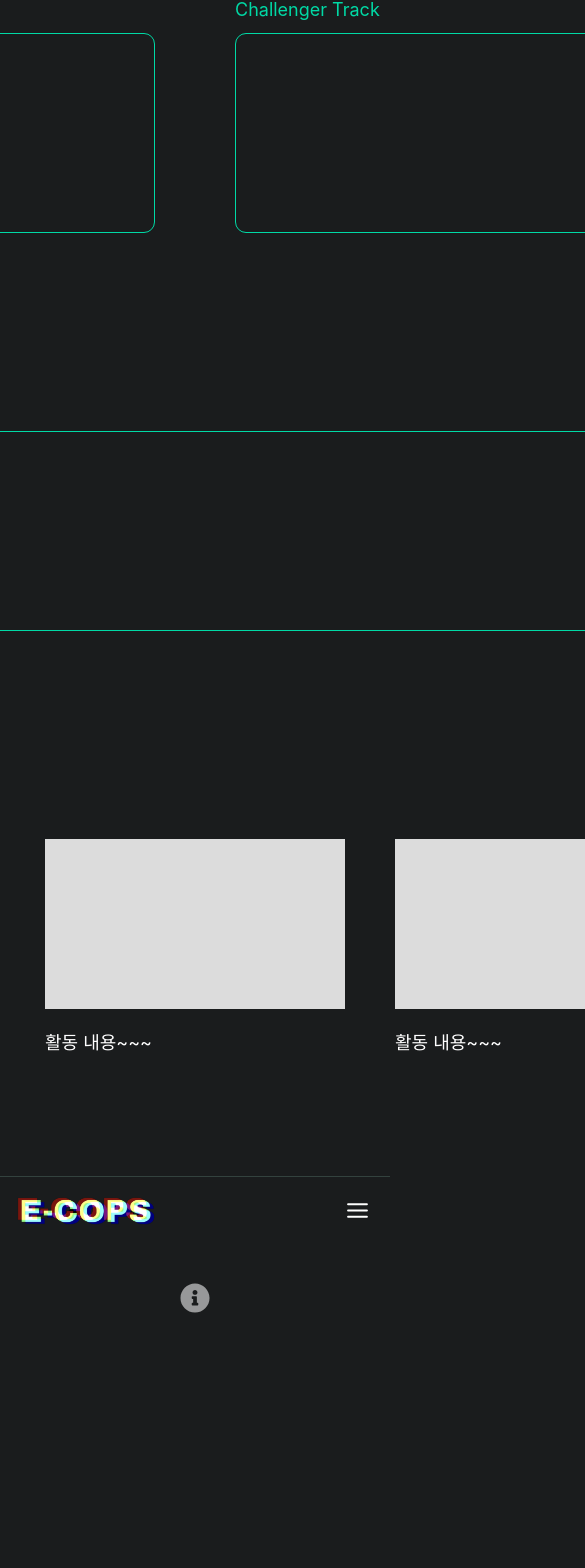
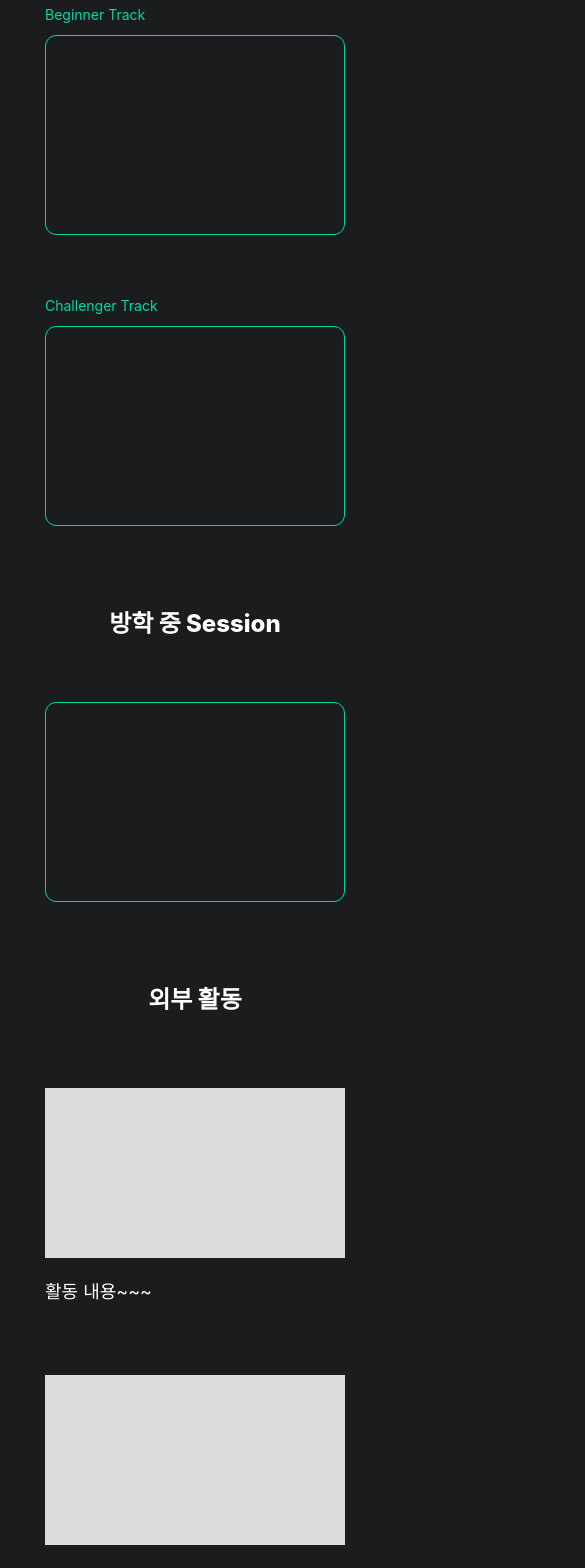
Before and after one commit to E-COPS/webv2_front, a React (Create React App) app: page /program in a window 390 px wide. Shown: the part 429-1997 px from the top of the page, 585 px wide, since content can reach past the window. Before the commit the page ends 1762 px from the top, so only its background shows below. Built offline with nearby package versions, Linux system fonts and the light colour scheme; a web font is replaced by a local one.

Commit message:
Program, Member - responsive

```diff
--- a/src/components/ProfileBox.module.css
+++ b/src/components/ProfileBox.module.css
@@ -19,3 +19,11 @@
   font-size: 15px;
   color: white;
 }
+
+/* 작은 화면 */
+@media screen and (max-width:1000px) {
+.profileImg {
+  width: 100px;
+  height: 100px;
+}
+}
--- a/src/routes/Member.js
+++ b/src/routes/Member.js
@@ -3,10 +3,15 @@ import BottomBar from '../components/BottomBar';
 import TextBox from '../components/TextBox';
 import ProfileBox from '../components/ProfileBox';
 import styles from './Member.module.css';
+import { useMediaQuery } from 'react-responsive';
 
 function Member(){
+  const isMobile = useMediaQuery({maxWidth: 1000});
+  const isNormal = useMediaQuery({minWidth: 319})
   return (
     <body>
+    {isNormal?
+    <>
     <header>
         <NavBar/>
     </header>
@@ -18,6 +23,29 @@ function Member(){
         <text className={styles.linkText}>11기</text>
       </div>
       {/* content - Executive */}
+      {isMobile?
+      <div className={styles.contentContainer}>
+      <div style={{justifyContent: 'center'}}>
+        <TextBox text={'Executive'}/>
+      </div>
+      <div className={styles.smallRowContainer}>
+        <ProfileBox text='교육부 어쩌구' img='https://encrypted-tbn0.gstatic.com/images?q=tbn:ANd9GcRoEd_TAd9zUnbOApOSfOajPL7CUmNQa8V3KQ&usqp=CAU'/>
+        <ProfileBox text='교육부 어쩌구' img='https://encrypted-tbn0.gstatic.com/images?q=tbn:ANd9GcRoEd_TAd9zUnbOApOSfOajPL7CUmNQa8V3KQ&usqp=CAU'/>
+      </div>
+      <div className={styles.smallRowContainer}>
+        <ProfileBox text='교육부 어쩌구' img='https://encrypted-tbn0.gstatic.com/images?q=tbn:ANd9GcRoEd_TAd9zUnbOApOSfOajPL7CUmNQa8V3KQ&usqp=CAU'/>
+        <ProfileBox text='교육부 어쩌구' img='https://encrypted-tbn0.gstatic.com/images?q=tbn:ANd9GcRoEd_TAd9zUnbOApOSfOajPL7CUmNQa8V3KQ&usqp=CAU'/>
+      </div>
+      <div className={styles.smallRowContainer}>
+        <ProfileBox text='교육부 어쩌구' img='https://encrypted-tbn0.gstatic.com/images?q=tbn:ANd9GcRoEd_TAd9zUnbOApOSfOajPL7CUmNQa8V3KQ&usqp=CAU'/>
+        <ProfileBox text='교육부 어쩌구' img='https://encrypted-tbn0.gstatic.com/images?q=tbn:ANd9GcRoEd_TAd9zUnbOApOSfOajPL7CUmNQa8V3KQ&usqp=CAU'/>
+      </div>
+      <div className={styles.smallRowContainer}>
+        <ProfileBox text='교육부 어쩌구' img='https://encrypted-tbn0.gstatic.com/images?q=tbn:ANd9GcRoEd_TAd9zUnbOApOSfOajPL7CUmNQa8V3KQ&usqp=CAU'/>
+        <ProfileBox text='교육부 어쩌구' img='https://encrypted-tbn0.gstatic.com/images?q=tbn:ANd9GcRoEd_TAd9zUnbOApOSfOajPL7CUmNQa8V3KQ&usqp=CAU'/>
+      </div>
+      </div>
+      :
       <div className={styles.contentContainer}>
         <div style={{width: 1000,}}>
           <TextBox text={'Executive'}/>
@@ -37,8 +65,25 @@ function Member(){
           <div style={{width: 160, height: 200, opacity: 1}}></div>
         </div>
       </div>
+      }
 
       {/* content - E-COPS Web-TF */}
+      {isMobile?
+      <div className={styles.contentContainer}>
+      <div style={{justifyContent: 'center'}}>
+        <TextBox text={'E-COPS Web-TF'}/>
+      </div>
+      <div className={styles.smallRowContainer}>
+        <ProfileBox text='고민지 남윤정 김하은' img='https://encrypted-tbn0.gstatic.com/images?q=tbn:ANd9GcRoEd_TAd9zUnbOApOSfOajPL7CUmNQa8V3KQ&usqp=CAU'/>
+      </div>
+      <div className={styles.smallRowContainer}>
+        <ProfileBox text='고민지 김유경 임영서 서아영 장하은' img='https://encrypted-tbn0.gstatic.com/images?q=tbn:ANd9GcRoEd_TAd9zUnbOApOSfOajPL7CUmNQa8V3KQ&usqp=CAU'/>
+      </div>
+      <div className={styles.smallRowContainer}>
+        <ProfileBox text='이슬 이한선' img='https://encrypted-tbn0.gstatic.com/images?q=tbn:ANd9GcRoEd_TAd9zUnbOApOSfOajPL7CUmNQa8V3KQ&usqp=CAU'/>
+      </div>
+      </div>
+      :
       <div className={styles.contentContainer}>
         <div style={{width: 1000,}}>
           <TextBox text={'E-COPS Web-TF'}/>
@@ -49,8 +94,20 @@ function Member(){
           <ProfileBox text='이슬 이한선' img='https://encrypted-tbn0.gstatic.com/images?q=tbn:ANd9GcRoEd_TAd9zUnbOApOSfOajPL7CUmNQa8V3KQ&usqp=CAU'/>
         </div>
       </div>
+      }
+
 
       {/* content - Our Members */}
+      {isMobile?
+      <div className={styles.contentContainer}>
+      <div style={{justifyContent: 'center'}}>
+        <TextBox text={'Our Members'}/>
+      </div>
+      <div style={{justifyContent: 'center', height: 'auto', marginTop: 50, paddingLeft: 20}}>
+        <text className={styles.contentText}>member member member member member member member member member member member member member member</text>
+      </div>
+      </div>
+      :
       <div className={styles.contentContainer}>
       <div style={{width: 1000,}}>
         <TextBox text={'Our Members'}/>
@@ -59,6 +116,7 @@ function Member(){
         <text className={styles.contentText}>member member member member member member member member member member member member member member</text>
       </div>
       </div>
+      }
     </main>
 
     {/* bottom bars */}
@@ -66,7 +124,10 @@ function Member(){
       <NavBar className={styles.secondNavBar}/>
       <BottomBar/>
     </footer>
-
+    </>
+    :
+    <span>Your screen is too small</span>
+    }
     </body>
   );
 }
--- a/src/routes/Member.module.css
+++ b/src/routes/Member.module.css
@@ -52,6 +52,15 @@
   margin-top: 50px;
 }
 
+.smallRowContainer{
+  display: flex;
+  flex-direction: row;
+  justify-content: space-around;
+  width: 300px;
+  height: auto;
+  margin-top: 30px;
+}
+
 .contentText {
   font-size: 16px;
 }
--- a/src/routes/Program.js
+++ b/src/routes/Program.js
@@ -1,10 +1,16 @@
 import NavBar from '../components/NavBar';
 import BottomBar from '../components/BottomBar';
 import styles from './Program.module.css';
+import { useMediaQuery } from 'react-responsive';
 
 function Program(){
+  const isMobile = useMediaQuery({maxWidth: 1000, minWidth: 320});
+  const isNormal = useMediaQuery({minWidth: 319})
+
   return (
     <body>
+    {isNormal?
+    <>
     <header>
       <NavBar/>
     </header>
@@ -14,8 +20,25 @@ function Program(){
         <text className={styles.titleText}>THE E-COPS CURRICULUM</text>
       </div>
       {/* content - 학기 중 세션 */}
+      {isMobile?
       <div className={styles.contentContainer}>
       {/* 소제목 */}
+      <div style={{justifyContent: 'center'}}>
+        <text className={styles.titleText} style={{fontSize: 24, padding: 0, margin: 0}}>학기 중 Session</text>
+      </div>
+      {/* beginner box */}
+      <div className={styles.smallRowContainer}>
+        <text className={styles.boxTitleText}>Beginner Track</text>
+        <div className={styles.boxContainer}></div>
+      </div>
+      {/* challenger box*/}
+      <div className={styles.smallRowContainer}>
+        <text className={styles.boxTitleText}>Challenger Track</text>
+        <div className={styles.boxContainer}></div>
+      </div>
+      </div>
+      :
+      <div className={styles.contentContainer}>
       <div style={{width: 1000,}}>
           <text className={styles.titleText} style={{fontSize: 32, padding: 0, margin: 0}}>학기 중 Session</text>
       </div>
@@ -32,9 +55,22 @@ function Program(){
           </div>
       </div>
       </div>
+      }
+
       {/* content - 방학 중 세션 */}
+      {isMobile?
       <div className={styles.contentContainer}>
         {/* 소제목 */}
+        <div style={{justifyContent: 'center'}}>
+          <text className={styles.titleText} style={{fontSize: 24, padding: 0, margin: 0}}>방학 중 Session</text>
+        </div>
+        {/* box */}
+        <div className={styles.smallRowContainer}>
+          <div className={styles.boxContainer} style={{width: '100%'}}></div>
+        </div>
+      </div>
+      :
+      <div className={styles.contentContainer}>
         <div style={{width: 1000,}}>
           <text className={styles.titleText} style={{fontSize: 32, padding: 0, margin: 0}}>방학 중 Session</text>
         </div>
@@ -43,7 +79,32 @@ function Program(){
         <div className={styles.boxContainer} style={{width: '100%'}}></div>
         </div>
       </div>
+      }
+
       {/* content - 외부 활동 */}
+      {isMobile?
+      <div className={styles.contentContainer}>
+      {/* 소제목 */}
+      <div style={{justifyContent: 'center'}}>
+        <text className={styles.titleText} style={{fontSize: 24, padding: 0, margin: 0}}>외부 활동</text>
+      </div>
+      {/* 활동 1 */}
+      <div className={styles.smallRowContainer}>
+        <div className={styles.ImgContainer}></div>
+        <text className={styles.contentText}>활동 내용~~~</text>
+      </div>
+      {/* 활동 2 */}
+      <div className={styles.smallRowContainer}>
+        <div className={styles.ImgContainer}></div>
+        <text className={styles.contentText}>활동 내용~~~</text>
+      </div>
+      {/* 활동 3 */}
+      <div className={styles.smallRowContainer}>
+        <div className={styles.ImgContainer}></div>
+        <text className={styles.contentText}>활동 내용~~~</text>
+      </div>
+      </div>
+      :
       <div className={styles.contentContainer}>
         {/* 소제목 */}
         <div style={{width: 1000,}}>
@@ -67,6 +128,7 @@ function Program(){
           </div>
         </div>
       </div>
+      }
     </main>
 
     {/* bottom bars */}
@@ -74,7 +136,10 @@ function Program(){
       <NavBar/>
       <BottomBar/>
     </footer>
-
+    </>
+    :
+    <span>Your screen is too small</span>
+    }
     </body>
   );
 }
--- a/src/routes/Program.module.css
+++ b/src/routes/Program.module.css
@@ -32,6 +32,14 @@
   width: 1000px;
   height: auto;
   margin: 30px 0px;
+}
+
+.smallRowContainer{
+  display: flex;
+  flex-direction: column;
+  width: 300px;
+  height: auto;
+  margin-top: 50px;
 }
 
 .columnContainer {
@@ -85,4 +93,7 @@
   .titleText {
     font-size: 30px;
   }
+  .boxTitleText {
+    font-size:  14px;
+  }
 }
```
Lines whose indentation alone changed are shown as unchanged.
